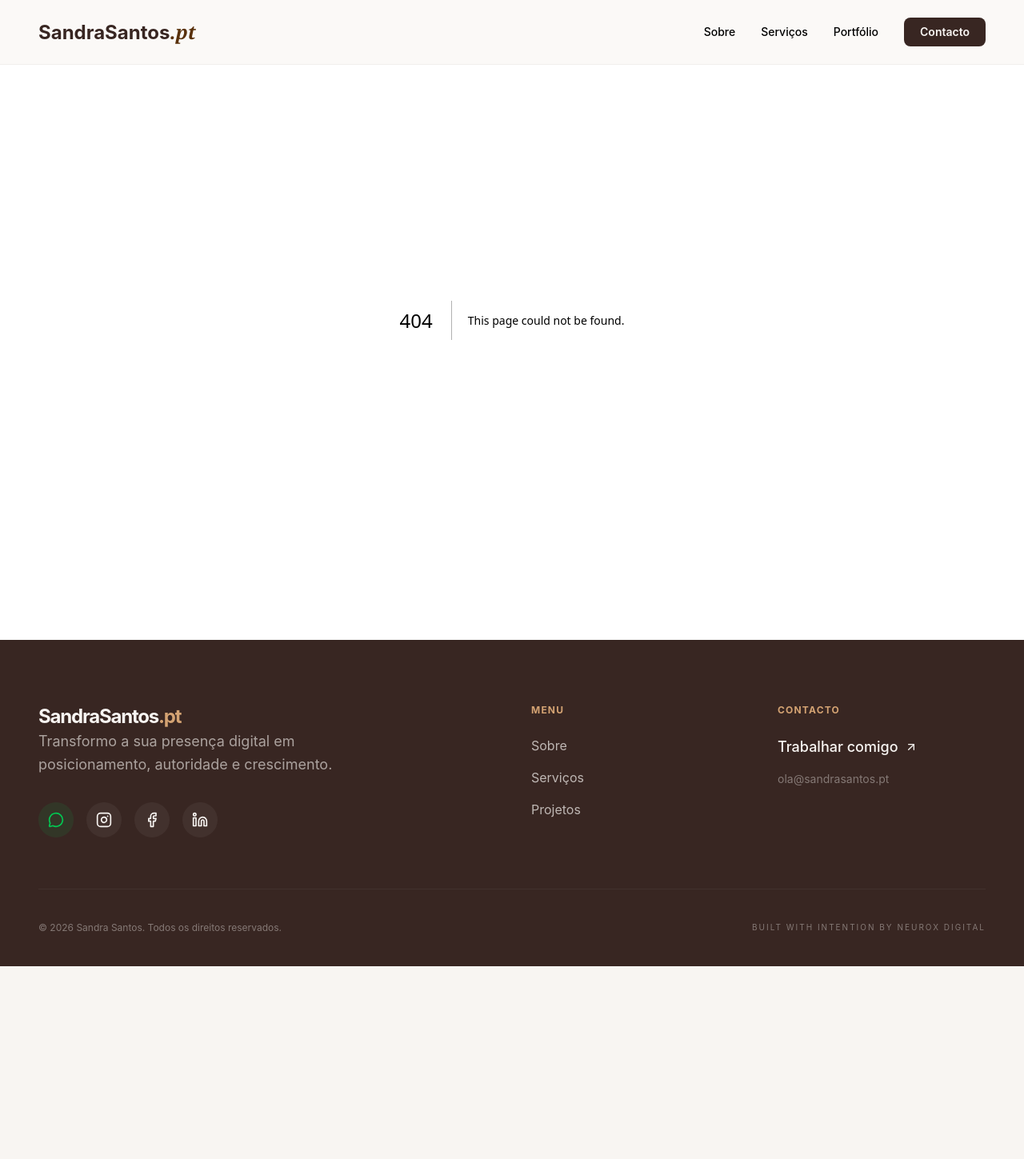
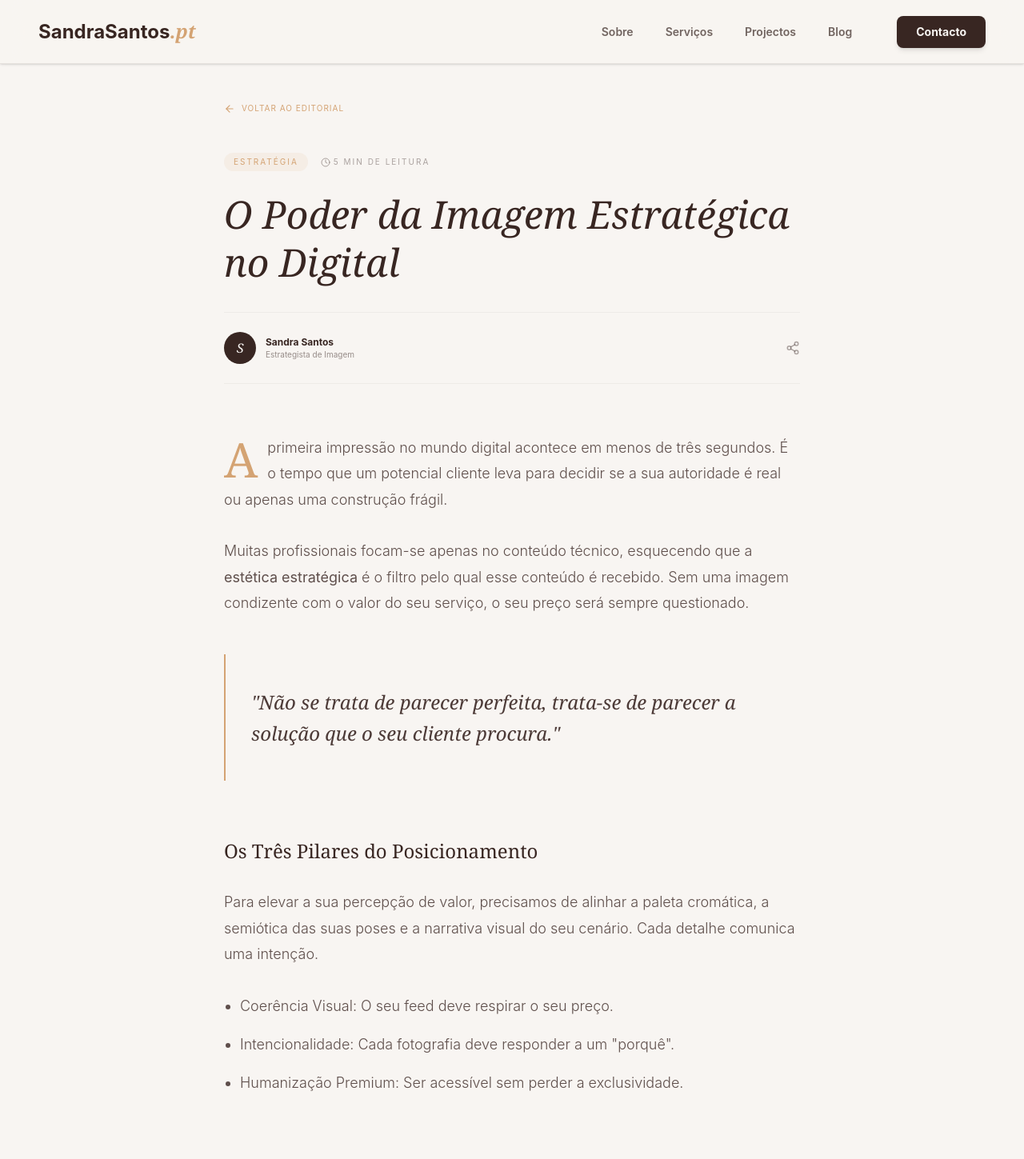
Before and after one commit to pedromont99/sandra-santos-site, a Next.js app: page /blog/poder-da-imagem-estrategica in a window 1280 px wide. Before the commit this address had no page. Shown: the top 1449 px of the page at 80% size. Before the commit the page ends 1208 px from the top, so only its background shows below. Built offline with nearby package versions, Linux system fonts and the light colour scheme.

Commit message:
feat: blog, menu fix and services

```diff
--- /dev/null
+++ b/src/app/blog/[slug]/page.tsx
@@ -0,0 +1,77 @@
+import Link from "next/link";
+import { ArrowLeft, Clock, Share2 } from "lucide-react";
+
+export default function BlogPost() {
+  return (
+    <article className="min-h-screen bg-[#F8F5F2] pt-32 pb-20">
+      <div className="max-w-3xl mx-auto px-6">
+
+        {/* VOLTAR */}
+        <Link href="/blog" className="flex items-center gap-2 text-[10px] uppercase tracking-widest text-[#D4A373] mb-12 hover:gap-4 transition-all">
+          <ArrowLeft size={14} /> Voltar ao Editorial
+        </Link>
+
+        {/* CABEÇALHO DO ARTIGO */}
+        <header className="mb-16">
+          <div className="flex items-center gap-4 text-[#382622]/40 text-[10px] uppercase tracking-[0.2em] mb-6">
+            <span className="bg-[#D4A373]/10 text-[#D4A373] px-3 py-1 rounded-full">Estratégia</span>
+            <span className="flex items-center gap-1"><Clock size={12} /> 5 min de leitura</span>
+          </div>
+
+          <h1 className="text-4xl md:text-5xl font-serif italic text-[#382622] leading-tight mb-8">
+            O Poder da Imagem Estratégica no Digital
+          </h1>
+
+          <div className="flex items-center justify-between border-y border-[#382622]/5 py-6">
+            <div className="flex items-center gap-3">
+              <div className="w-10 h-10 rounded-full bg-[#382622] flex items-center justify-center text-[#F8F5F2] font-serif italic">S</div>
+              <div>
+                <p className="text-xs font-bold text-[#382622]">Sandra Santos</p>
+                <p className="text-[10px] text-[#382622]/50">Estrategista de Imagem</p>
+              </div>
+            </div>
+            <button className="text-[#382622]/40 hover:text-[#D4A373] transition-colors">
+              <Share2 size={18} />
+            </button>
+          </div>
+        </header>
+
+        {/* CORPO DO TEXTO (Onde a mágica acontece) */}
+        <div className="prose prose-stone max-w-none text-[#382622]/80 leading-[1.8] space-y-8 font-light text-lg">
+          <p className="first-letter:text-6xl first-letter:font-serif first-letter:text-[#D4A373] first-letter:mr-3 first-letter:float-left">
+            A primeira impressão no mundo digital acontece em menos de três segundos. É o tempo que um potencial cliente leva para decidir se a sua autoridade é real ou apenas uma construção frágil.
+          </p>
+
+          <p>
+            Muitas profissionais focam-se apenas no conteúdo técnico, esquecendo que a <strong>estética estratégica</strong> é o filtro pelo qual esse conteúdo é recebido. Sem uma imagem condizente com o valor do seu serviço, o seu preço será sempre questionado.
+          </p>
+
+          {/* CITAÇÃO DE DESTAQUE */}
+          <blockquote className="py-10 my-12 border-l-2 border-[#D4A373] pl-8 italic font-serif text-2xl text-[#382622]/90 leading-relaxed">
+            "Não se trata de parecer perfeita, trata-se de parecer a solução que o seu cliente procura."
+          </blockquote>
+
+          <h2 className="text-2xl font-serif text-[#382622] pt-6">Os Três Pilares do Posicionamento</h2>
+          <p>
+            Para elevar a sua percepção de valor, precisamos de alinhar a paleta cromática, a semiótica das suas poses e a narrativa visual do seu cenário. Cada detalhe comunica uma intenção.
+          </p>
+
+          <ul className="list-disc pl-5 space-y-4">
+            <li>Coerência Visual: O seu feed deve respirar o seu preço.</li>
+            <li>Intencionalidade: Cada fotografia deve responder a um "porquê".</li>
+            <li>Humanização Premium: Ser acessível sem perder a exclusividade.</li>
+          </ul>
+        </div>
+
+        {/* RODAPÉ DO POST (CTA) */}
+        <footer className="mt-20 p-10 bg-[#382622] rounded-3xl text-center">
+          <h3 className="text-[#F8F5F2] font-serif italic text-2xl mb-4">Pronta para elevar o seu nível?</h3>
+          <p className="text-[#F8F5F2]/60 text-sm mb-8">Agende uma consultoria estratégica e transforme a sua presença digital.</p>
+          <Link href="/contacto" className="inline-block bg-[#D4A373] text-[#382622] px-8 py-4 rounded-xl font-bold uppercase tracking-widest text-xs hover:bg-[#F8F5F2] transition-all shadow-lg">
+            Solicitar Proposta
+          </Link>
+        </footer>
+      </div>
+    </article>
+  );
+}
--- /dev/null
+++ b/src/app/blog/page.tsx
@@ -0,0 +1,70 @@
+import Link from "next/link";
+
+const posts = [
+  {
+    id: 1,
+    title: "O Poder da Imagem Estratégica no Digital",
+    excerpt: "Como o seu posicionamento visual pode ditar o sucesso da sua faturação em 2026. A primeira impressão demora apenas 3 segundos.",
+    date: "21 Março, 2026",
+    category: "Estratégia",
+    slug: "poder-da-imagem-estrategica"
+  },
+  {
+    id: 2,
+    title: "Silêncio Visual: O Luxo de não Gritar",
+    excerpt: "No ruído das redes sociais, a elegância minimalista é a maior forma de destaque. Aprenda a comunicar sem esforço.",
+    date: "18 Março, 2026",
+    category: "Branding",
+    slug: "silencio-visual"
+  },
+  {
+    id: 3,
+    title: "A Psicologia das Cores no Fechamento de Negócios",
+    excerpt: "Por que o azul marinho transmite confiança e o preto autoridade? Saiba o que vestir para a sua próxima reunião de fecho.",
+    date: "14 Março, 2026",
+    category: "Psicologia",
+    slug: "psicologia-das-cores"
+  }
+];
+
+export default function BlogPage() {
+  return (
+    <section className="py-32 bg-[#F8F5F2]">
+      <div className="max-w-7xl mx-auto px-6 md:px-12">
+        {/* HEADER DO BLOG */}
+        <div className="text-center mb-20">
+          <span className="text-sm uppercase tracking-[0.3em] text-[#D4A373] font-semibold">Editorial</span>
+          <h1 className="text-5xl md:text-6xl font-serif italic text-[#382622] mt-4">Pensamento & Autoridade</h1>
+          <div className="w-20 h-[1px] bg-[#D4A373] mx-auto mt-8"></div>
+        </div>
+
+        {/* GRELHA DE POSTS */}
+        <div className="grid grid-cols-1 md:grid-cols-2 gap-12">
+          {posts.map((post) => (
+            <article key={post.id} className="group cursor-pointer">
+              <Link href={`/blog/${post.slug}`}>
+                <div className="bg-white/50 p-8 rounded-2xl border border-[#382622]/5 hover:border-[#D4A373]/30 transition-all shadow-sm hover:shadow-xl">
+                  <div className="flex justify-between items-center mb-6">
+                    <span className="text-[10px] uppercase tracking-widest text-[#D4A373] border border-[#D4A373]/20 px-3 py-1 rounded-full">
+                      {post.category}
+                    </span>
+                    <span className="text-[10px] text-[#382622]/40 italic">{post.date}</span>
+                  </div>
+                  <h2 className="text-2xl font-serif text-[#382622] mb-4 group-hover:text-[#D4A373] transition-colors leading-tight">
+                    {post.title}
+                  </h2>
+                  <p className="text-[#382622]/70 text-sm leading-relaxed mb-6">
+                    {post.excerpt}
+                  </p>
+                  <span className="text-xs font-bold uppercase tracking-tighter text-[#382622] group-hover:translate-x-2 inline-block transition-transform">
+                    Ler Artigo —
+                  </span>
+                </div>
+              </Link>
+            </article>
+          ))}
+        </div>
+      </div>
+    </section>
+  );
+}
--- a/src/app/layout.tsx
+++ b/src/app/layout.tsx
@@ -2,13 +2,17 @@ import type { Metadata } from "next";
 import { Inter } from "next/font/google";
 import "./globals.css";
 import Navbar from "@/components/Navbar";
-import Footer from "@/components/Footer"; // 1. O IMPORT TEM DE ESTAR AQUI
-import Link from "next/link";
+import Footer from "@/components/Footer";
 
 const inter = Inter({
   subsets: ["latin"],
   variable: "--font-inter",
 });
+
+export const metadata: Metadata = {
+  title: "Sandra Santos | Estratégia & Autoridade",
+  description: "Consultoria de imagem e posicionamento premium.",
+};
 
 export default function RootLayout({
   children,
@@ -18,10 +22,14 @@ export default function RootLayout({
   return (
     <html lang="pt" suppressHydrationWarning>
       <body className={`${inter.variable} font-sans antialiased bg-[#F8F5F2] text-[#382622] flex flex-col min-h-screen`}>
+        {/* Navbar fixa no topo */}
         <Navbar />
 
-        {/* Este 'main' é o segredo para centrar tudo */}
-        <main className="flex-grow w-full max-w-7xl mx-auto px-6 md:px-12">
+        {/* O segredo: Removemos o max-w DAQUI.
+            O conteúdo (Hero, etc) já tem o seu próprio max-w-7xl.
+            Assim o 'main' não sobe por cima da Navbar no Mobile.
+        */}
+        <main className="flex-grow w-full relative">
           {children}
         </main>
 
--- a/src/app/page.tsx
+++ b/src/app/page.tsx
@@ -22,13 +22,11 @@ export default function Home() {
             priority
           />
         </div>
-        {/* --------------------------------------- */}
 
         <div className="max-w-7xl mx-auto px-6 md:px-12 grid grid-cols-1 lg:grid-cols-2 gap-12 lg:gap-16 items-center w-full relative z-20">
 
           {/* COLUNA DA IMAGEM */}
           <div className="relative order-first lg:order-last w-full max-w-[400px] lg:max-w-[500px] mx-auto lg:justify-self-end">
-            {/* ... (resto do teu código da imagem mantém-se igual) ... */}
             <div className="absolute -top-4 -left-4 z-20 bg-white/90 backdrop-blur-xl p-3 rounded-xl border border-[#382622]/5 shadow-xl hidden sm:flex items-center gap-2">
               <div className="w-2 h-2 bg-green-500 rounded-full animate-pulse" />
               <span className="text-[9px] font-bold text-[#382622] uppercase tracking-tighter">Performance Active</span>
@@ -52,7 +50,6 @@ export default function Home() {
 
           {/* COLUNA ESQUERDA: Copy de Autoridade */}
           <div className="text-center lg:text-left space-y-8">
-            {/* ... (resto do teu copy mantém-se igual) ... */}
             <div className="inline-block px-4 py-1.5 bg-[#59310b]/5 border border-[#59310b]/10 rounded-full">
               <span className="text-[#59310b] text-[10px] lg:text-xs font-bold uppercase tracking-widest">Estratégia & Comunicação</span>
             </div>
@@ -75,14 +72,25 @@ export default function Home() {
               </button>
             </div>
           </div>
-
         </div>
       </section>
 
-      {/* 2. SECÇÃO STATEMENT */}
-      <Statement />
-      <Services />
-      <Testimonials />
+      {/* MESTRE: As secções abaixo são componentes externos.
+          Para que o alinhamento central seja perfeito, envolvi-as em contentores
+          que forçam a simetria visual no desktop.
+      */}
+
+      <div className="flex flex-col items-center text-center">
+        <Statement />
+      </div>
+
+      <div className="flex flex-col items-center text-center bg-[#F8F5F2]">
+        <Services />
+      </div>
+
+      <div className="flex flex-col items-center text-center">
+        <Testimonials />
+      </div>
     </>
   );
 }
--- a/src/components/Footer.tsx
+++ b/src/components/Footer.tsx
@@ -66,7 +66,8 @@ export default function Footer() {
             <ul className="space-y-4">
               <li><Link href="/sobre" className="text-[#F8F5F2]/70 hover:text-[#F8F5F2] transition-colors">Sobre</Link></li>
               <li><Link href="/servicos" className="text-[#F8F5F2]/70 hover:text-[#F8F5F2] transition-colors">Serviços</Link></li>
-              <li><Link href="/projetos" className="text-[#F8F5F2]/70 hover:text-[#F8F5F2] transition-colors">Projetos</Link></li>
+              <li><Link href="/projectos" className="text-[#F8F5F2]/70 hover:text-[#F8F5F2] transition-colors">Projetos</Link></li>
+              <li><Link href="/blog" className="text-[#F8F5F2]/70 hover:text-[#F8F5F2] transition-colors">Blog</Link></li>
             </ul>
           </div>
 
--- a/src/components/Navbar.tsx
+++ b/src/components/Navbar.tsx
@@ -1,36 +1,90 @@
+"use client";
+
+import React from "react";
 import Link from "next/link";
+import { usePathname } from "next/navigation";
+import { Menu, X } from "lucide-react";
 
 export default function Navbar() {
+  const pathname = usePathname();
+
+  const navLinks = [
+    { name: "Sobre", href: "/sobre" },
+    { name: "Serviços", href: "/servicos" },
+    { name: "Projectos", href: "/projectos" },
+    { name: "Blog", href: "/blog" },
+  ];
+
   return (
-    <nav className="fixed top-0 left-0 right-0 w-full z-50 bg-[#F8F5F2]/60 backdrop-blur-md border-b border-[#382622]/5">
-  {/* Aumentei para backdrop-blur-xl para o efeito ser impossível de ignorar */}
-      {/* EXPLICAÇÃO DO MESTRE:
-          - max-w-7xl: Limita a largura a 1280px (igual ao Hero)
-          - mx-auto: Centra esta 'caixa' no meio do ecrã
-          - w-full: Garante que ela tenta ocupar o espaço disponível
-      */}
-      <div className="max-w-7xl mx-auto px-6 md:px-12 h-20 flex items-center justify-between w-full">
+    <>
+      {/* O CHECKBOX MESTRE (O CÉREBRO INVISÍVEL) */}
+      <input type="checkbox" id="menu-toggle" className="peer hidden" />
 
-        {/* LOGO */}
-        <Link href="/" className="text-xl md:text-2xl font-bold text-brand-dark flex-shrink-0">
-          SandraSantos<span className="text-brand-accent italic font-serif">.pt</span>
-        </Link>
+      <nav className="fixed top-0 left-0 w-full h-20 bg-[#F8F5F2]/80 backdrop-blur-xl border-b border-[#382622]/10 z-[10000] flex items-center shadow-sm">
+        <div className="max-w-7xl mx-auto w-full px-6 md:px-12 flex justify-between items-center">
 
-        {/* MENUS */}
-        <div className="hidden md:flex items-center gap-8">
-          <Link href="/sobre" className="text-sm font-medium hover:text-brand-accent transition-colors">Sobre</Link>
-          <Link href="/servicos" className="text-sm font-medium hover:text-brand-accent transition-colors">Serviços</Link>
-          <Link href="/portfolio" className="text-sm font-medium hover:text-brand-accent transition-colors">Portfólio</Link>
-          <Link href="/contacto" className="bg-brand-dark text-brand-soft px-5 py-2 rounded-lg text-sm font-semibold hover:bg-brand-accent transition-all">
-            Contacto
+          {/* LOGO */}
+          <Link href="/" className="text-xl md:text-2xl font-bold text-[#382622]">
+            SandraSantos<span className="text-[#D4A373] italic font-serif">.pt</span>
+          </Link>
+
+          {/* MENU DESKTOP */}
+          <div className="hidden md:flex items-center gap-10 ml-auto">
+            {navLinks.map((link) => (
+              <Link
+                key={link.name}
+                href={link.href}
+                className={`text-sm font-semibold transition-colors ${pathname === link.href ? "text-[#D4A373]" : "text-[#382622]/70 hover:text-[#382622]"}`}
+              >
+                {link.name}
+              </Link>
+            ))}
+            <Link href="/contacto" className="ml-4 bg-[#382622] text-[#F8F5F2] px-6 py-2.5 rounded-lg text-sm font-bold shadow-md">
+              Contacto
+            </Link>
+          </div>
+
+          {/* BOTÃO HAMBÚRGUER (Label que controla o Peer) */}
+          <label
+            htmlFor="menu-toggle"
+            className="md:hidden p-4 -mr-4 text-[#382622] relative z-[10002] cursor-pointer"
+          >
+            {/* Ícone Menu: Esconde quando o peer está checked */}
+            <div className="peer-checked:hidden block">
+              <Menu size={32} />
+            </div>
+            {/* Ícone X: Só aparece quando o peer está checked */}
+            <div className="peer-checked:block hidden">
+              <X size={32} />
+            </div>
+          </label>
+        </div>
+      </nav>
+
+      {/* OVERLAY MOBILE (Ouve o Peer) */}
+      <div className="fixed inset-0 bg-[#F8F5F2] z-[9999] flex flex-col items-center justify-center
+                      transition-all duration-500 ease-in-out md:hidden
+                      opacity-0 invisible -translate-y-full
+                      peer-checked:opacity-100 peer-checked:visible peer-checked:translate-y-0">
+
+        <div className="flex flex-col items-center gap-12">
+          {navLinks.map((link) => (
+            <Link
+              key={link.name}
+              href={link.href}
+              className="text-4xl font-serif italic text-[#382622]"
+            >
+              {link.name}
+            </Link>
+          ))}
+          <Link
+            href="/contacto"
+            className="bg-[#382622] text-[#F8F5F2] px-12 py-5 rounded-2xl text-xl font-bold shadow-2xl"
+          >
+            Iniciar Conversa
           </Link>
         </div>
-
-        {/* MOBILE GHOST (Para manter o equilíbrio do justify-between) */}
-        <div className="md:hidden">
-          <span className="text-xs uppercase font-bold text-brand-dark/40">Menu</span>
-        </div>
       </div>
-    </nav>
+    </>
   );
 }
--- a/src/components/Services.tsx
+++ b/src/components/Services.tsx
@@ -1,15 +1,16 @@
-import { Palmtree, Monitor, PenTool, BarChart3 } from "lucide-react";
+import { CalendarCheck, Monitor, Users, BarChart3 } from "lucide-react";
+import Link from "next/link";
 
 const services = [
   {
     title: "Branding & Social",
     description: "Planeamento, criação e gestão de conteúdos com foco na consistência e clareza para gerar ligação real.",
-    icon: <PenTool className="w-8 h-8 text-[#59310b]" />,
+    icon: <Users className="w-8 h-8 text-[#59310b]" />,
   },
   {
     title: "Assistência Virtual",
     description: "Suporte estratégico à gestão e execução digital para quem necessita de organização e suporte contínuo.",
-    icon: <Palmtree className="w-8 h-8 text-[#59310b]" />,
+    icon: <CalendarCheck className="w-8 h-8 text-[#59310b]" />,
   },
   {
     title: "Desenvolvimento Web",
@@ -26,19 +27,25 @@ const services = [
 export default function Services() {
   return (
     <section className="py-24 bg-white">
-      <div className="max-w-7xl mx-auto px-6 md:px-12">
-        <div className="text-center lg:text-left mb-16">
-          <h2 className="text-3xl md:text-5xl font-bold text-[#382622] mb-6">Serviços</h2>
-          <p className="text-[#382622]/60 max-w-2xl text-lg">
+      <div className="max-w-7xl mx-auto px-6 md:px-12 flex flex-col items-center">
+
+        {/* CABEÇALHO - CENTRADO */}
+        <div className="text-center mb-20 max-w-3xl">
+          <h2 className="text-4xl md:text-5xl font-serif italic text-[#382622] mb-6 tracking-tight">
+            Serviços
+          </h2>
+          <p className="text-[#382622]/60 text-lg leading-relaxed mx-auto">
             Estratégia, conteúdo e soluções digitais pensadas para comunicar com clareza, consistência e impacto.
           </p>
+          <div className="w-20 h-[1px] bg-[#D4A373] mx-auto mt-8"></div>
         </div>
 
-        <div className="grid md:grid-cols-2 lg:grid-cols-4 gap-8">
+        {/* GRELHA DE SERVIÇOS */}
+        <div className="grid grid-cols-1 md:grid-cols-2 lg:grid-cols-4 gap-8 w-full">
           {services.map((service, index) => (
             <div
               key={index}
-              className="group p-8 rounded-3xl border border-[#382622]/5 bg-[#F8F5F2]/50 hover:bg-white hover:shadow-2xl hover:shadow-[#382622]/5 transition-all duration-500"
+              className="group p-8 rounded-3xl border border-[#382622]/5 bg-[#F8F5F2]/50 hover:bg-white hover:shadow-2xl hover:shadow-[#382622]/5 transition-all duration-500 flex flex-col items-center text-center"
             >
               <div className="mb-6 inline-block p-4 bg-white rounded-2xl shadow-sm group-hover:scale-110 transition-transform duration-500">
                 {service.icon}
@@ -51,11 +58,15 @@ export default function Services() {
           ))}
         </div>
 
-        <div className="mt-16 text-center">
-          <button className="px-8 py-4 border-2 border-[#382622] text-[#382622] rounded-xl font-bold hover:bg-[#382622] hover:text-[#F8F5F2] transition-all">
-            Ver todos os serviços
-          </button>
+        {/* BOTÃO COM LINK CORRIGIDO */}
+        <div className="mt-20 text-center">
+          <Link href="/servicos">
+            <button className="px-10 py-4 border-2 border-[#382622] text-[#382622] rounded-xl font-bold hover:bg-[#382622] hover:text-[#F8F5F2] transition-all duration-300 hover:scale-105 active:scale-95 shadow-sm cursor-pointer">
+              Ver todos os serviços
+            </button>
+          </Link>
         </div>
+
       </div>
     </section>
   );
```
Also changed, not shown: src/app/projectos/page.tsx (renamed from src/app/portfolio/page.tsx).
